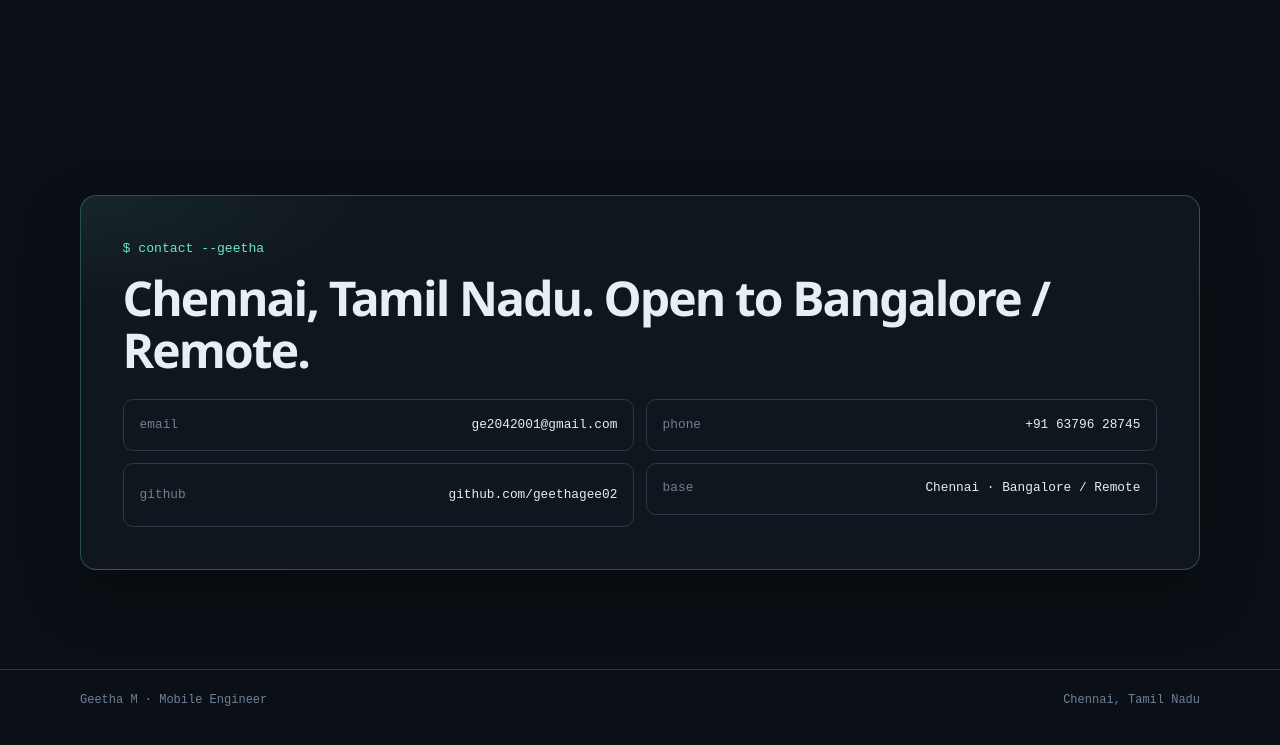
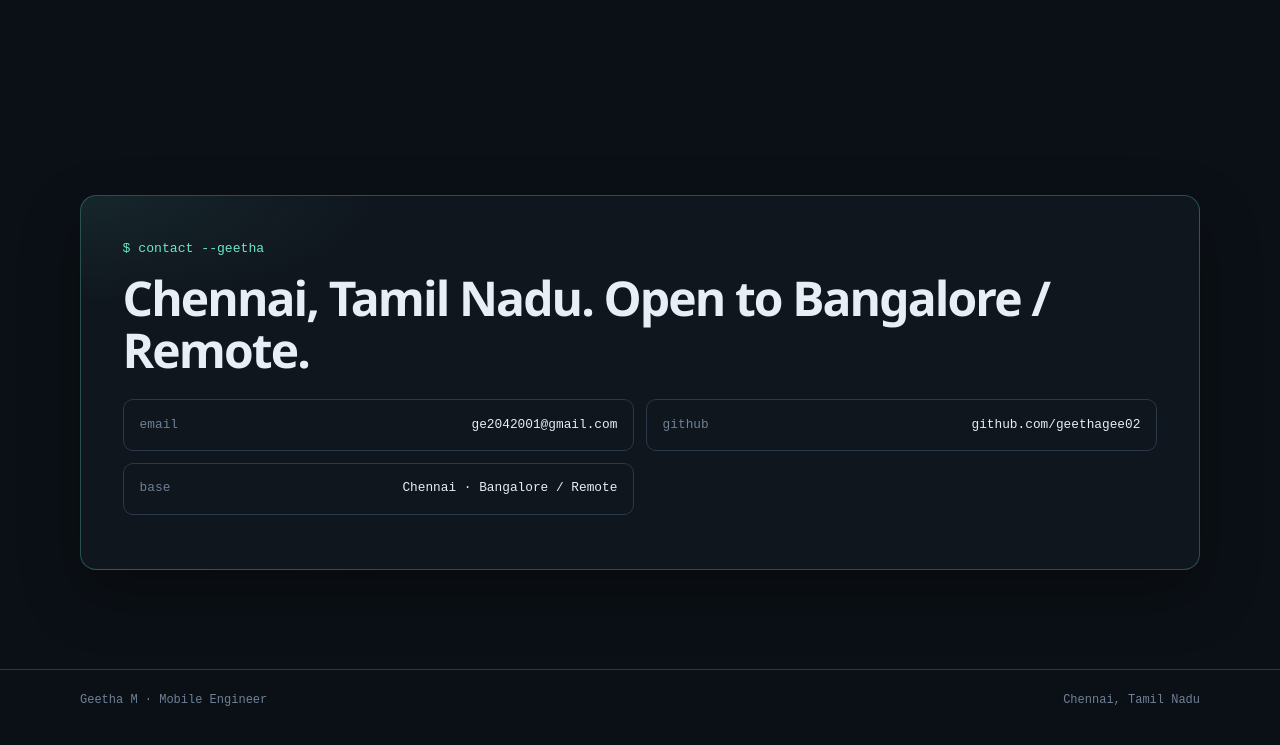
Before and after one commit to geethagee02/geetha-portfolio, a plain HTML site: page index.html in a window 1280 px wide. Shown: the part 10326-11071 px from the top of the page. Drawn offline with Linux system fonts and the light colour scheme.

Commit message:
Remove the phone number from the contact section.
Co-authored-by: Geetha <geethagee02@users.noreply.github.com>

```diff
--- a/index.html
+++ b/index.html
@@ -719,10 +719,6 @@
               <span>email</span>
               <span>ge2042001@gmail.com</span>
             </a>
-            <a href="tel:+916379628745">
-              <span>phone</span>
-              <span>+91 63796 28745</span>
-            </a>
             <a href="https://github.com/geethagee02" target="_blank" rel="noopener noreferrer">
               <span>github</span>
               <span>github.com/geethagee02</span>
```
